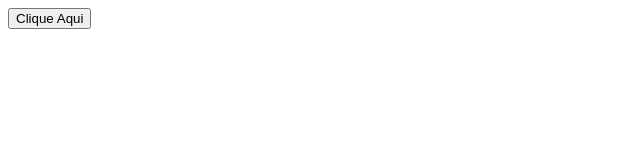
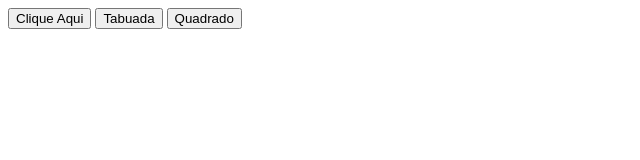
Before and after one commit to aluno88293/primeiroi_3t, a plain HTML site: page index.html in a window 1280 px wide. Shown: the whole page, without its empty margins (0-640 px from the left). Drawn offline with Linux system fonts and the light colour scheme.

Commit message:
Update index.html

```diff
--- a/index.html
+++ b/index.html
@@ -10,5 +10,7 @@
 </head>
 <body>
     <button onclick="alo()">Clique Aqui</button>
+    <button onclick="escreva()">Tabuada</button>
+    <button onclick="quadrado()">Quadrado</button>
 </body>
 </html>
```
